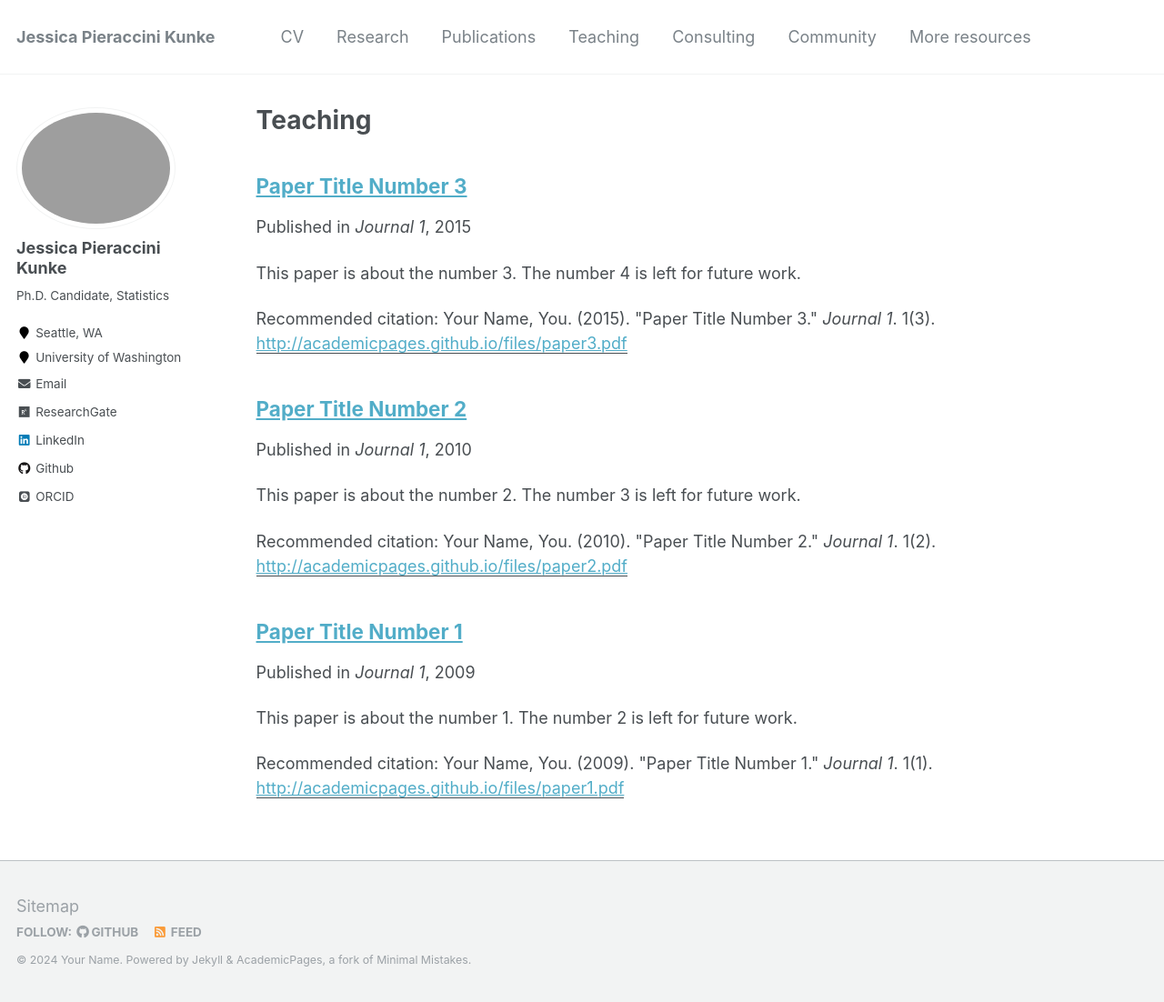
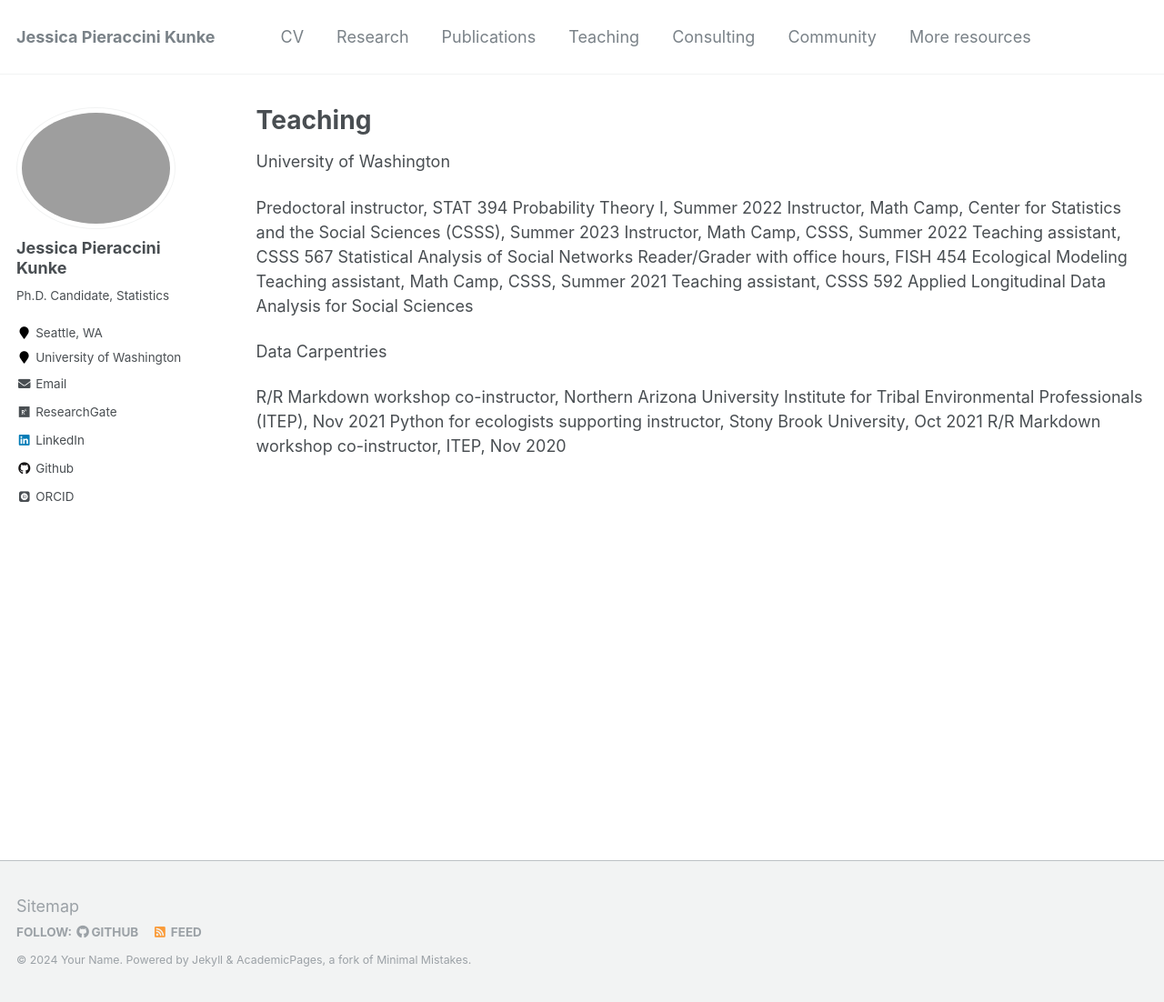
Before and after one commit to jpierkunke/jpierkunke.github.io, a Jekyll site: the page built from _pages/teaching.md, in a window 1280 px wide and 1102 px high. Shown: the whole window at 91% size. Built offline with Jekyll 4.4.1, drawn with Linux system fonts in a browser that asks for light colours; some web fonts are replaced.

Commit message:
Update teaching.md

```diff
--- a/_pages/teaching.md
+++ b/_pages/teaching.md
@@ -5,12 +5,18 @@
 author_profile: true
 ---
 
-{% if author.googlescholar %}
-  You can also find my articles on <u><a href="{{author.googlescholar}}">my Google Scholar profile</a>.</u>
-{% endif %}
+University of Washington
 
-{% include base_path %}
+Predoctoral instructor, STAT 394 Probability Theory I, Summer 2022
+Instructor, Math Camp, Center for Statistics and the Social Sciences (CSSS), Summer 2023
+Instructor, Math Camp, CSSS, Summer 2022
+Teaching assistant, CSSS 567 Statistical Analysis of Social Networks
+Reader/Grader with office hours, FISH 454 Ecological Modeling
+Teaching assistant, Math Camp, CSSS, Summer 2021
+Teaching assistant, CSSS 592 Applied Longitudinal Data Analysis for Social Sciences
 
-{% for post in site.publications reversed %}
-  {% include archive-single.html %}
-{% endfor %}
+Data Carpentries
+
+R/R Markdown workshop co-instructor, Northern Arizona University Institute for Tribal Environmental Professionals (ITEP), Nov 2021
+Python for ecologists supporting instructor, Stony Brook University, Oct 2021
+R/R Markdown workshop co-instructor, ITEP, Nov 2020
```
